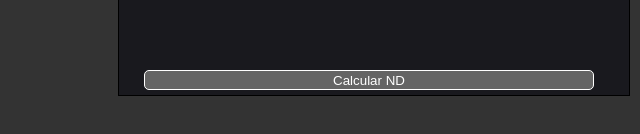
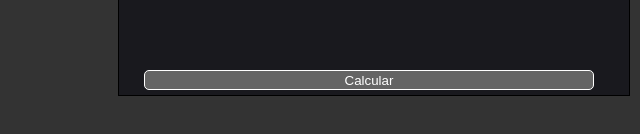
Before and after one commit to NhyroTakada/SiteRpg, a plain HTML site: page index.html in a window 1280 px wide. Shown: the part 426-560 px from the top of the page, 640-1280 px from the left. Drawn offline with Linux system fonts and the light colour scheme.

Commit message:
Update index.html

```diff
--- a/index.html
+++ b/index.html
@@ -154,7 +154,7 @@
 
 
     <div style="height: 500px; width: 500px; background-color: rgb(25, 25, 30);" id="resultados">
-        <button onclick="calc();" id="btn">Calcular ND</button>
+        <button onclick="calc();" id="btn">Calcular</button>
     </div>
 
     <img id="img1" src="https://i.pinimg.com/564x/9f/b1/d6/9fb1d695e45fcc3170897ebd31f86212.jpg" alt="Tabela">
```
